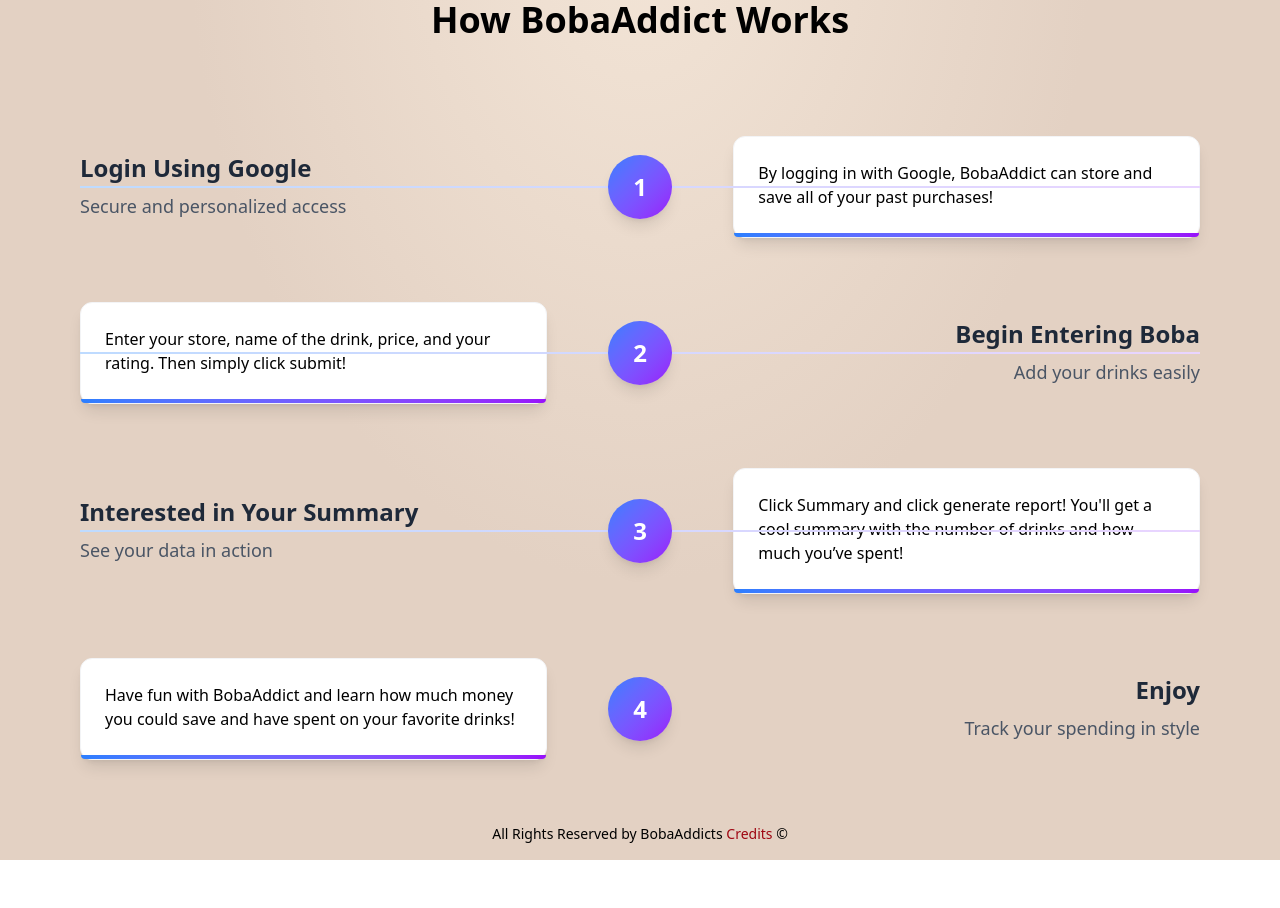
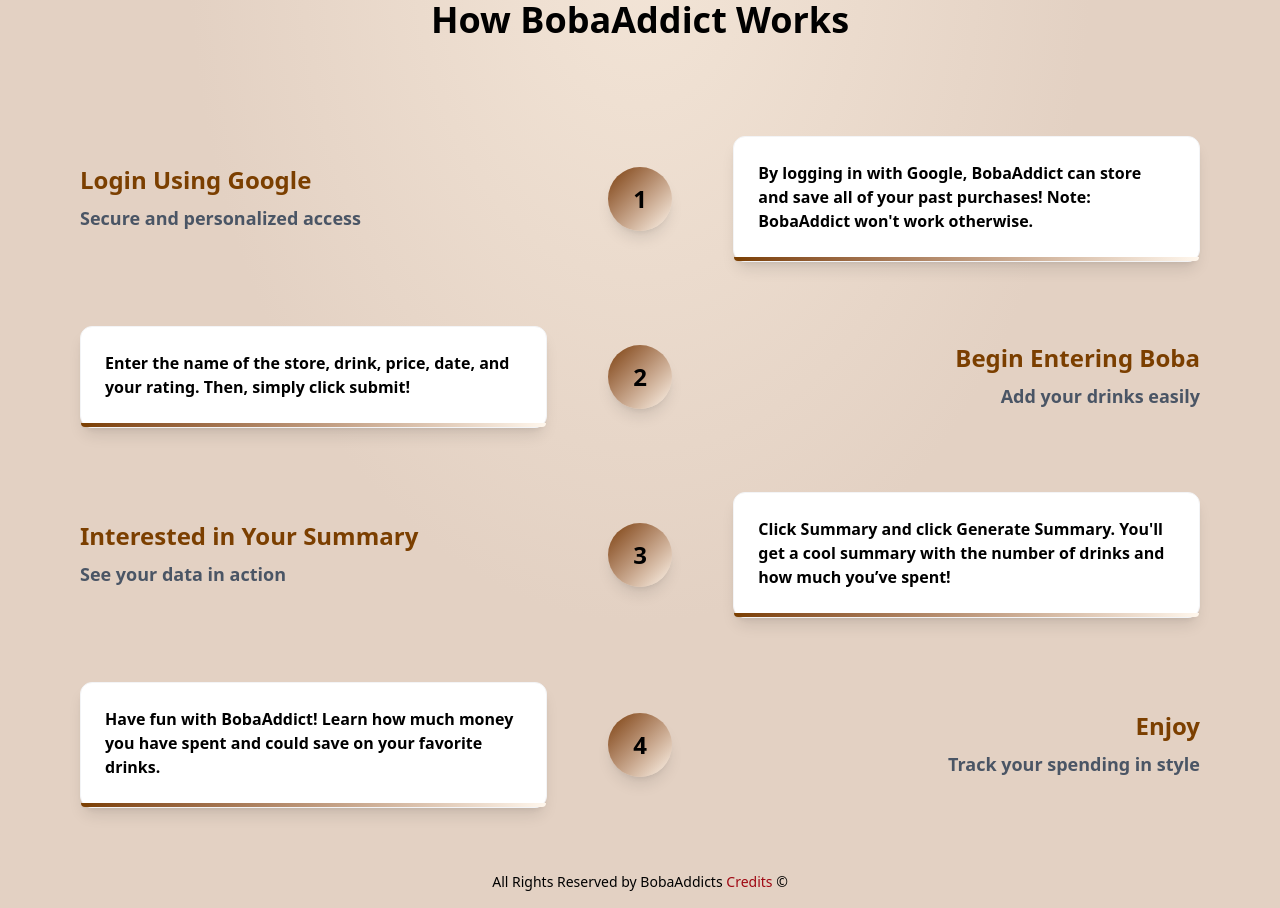
Before and after one commit to acaaron23/bobaaddict, a Next.js app: page / in a window 1280 px wide. Shown: the part 1040-1948 px from the top of the page. Before the commit the page ends 1900 px from the top, so only its background shows below. Built offline with nearby package versions, Linux system fonts and the light colour scheme; no server answers.

Commit message:
Fixed menu and additional UI

```diff
--- a/app/components/ZigZagSteps.tsx
+++ b/app/components/ZigZagSteps.tsx
@@ -19,11 +19,9 @@ interface ZigzagStepsProps {
 const ZigZagSteps: React.FC<ZigzagStepsProps> = ({ steps, className }) => {
     return (
         <div className={cn("relative max-w-6xl mx-auto py-12 px-4", className)}>
-            <div className="absolute left-8 top-0 bottom-0 w-0.5 bg-gradient-to-b from-blue-400 to-purple-400 md:hidden" />
 
             {steps.map((step, index) => {
                 const isEven = index % 2 === 0;
-                const isLast = index === steps.length - 1;
 
                 return (
                     <div
@@ -34,50 +32,52 @@ const ZigZagSteps: React.FC<ZigzagStepsProps> = ({ steps, className }) => {
                             !isEven && "md:flex-row-reverse"
                         )}
                     >
-                        {!isLast && (
-                            <div className="hidden md:block absolute top-1/2 left-1/2 transform -translate-x-1/2 -translate-y-1/2 w-full h-0.5 bg-gradient-to-r from-blue-200 to-purple-200 z-0" />
-                        )}
 
                         <div className="absolute left-4 md:left-1/2 md:transform md:-translate-x-1/2 z-10">
-                            <div className="w-16 h-16 bg-gradient-to-br from-blue-500 to-purple-600 rounded-full flex items-center justify-center shadow-lg transform transition-all duration-300 hover:scale-110">
+                            <div className="w-16 h-16 bg-gradient-to-br from-[#7B3F00] to-[#FFF7ED] rounded-full flex items-center justify-center shadow-lg transform transition-all duration-300 hover:scale-110">
                                 {step.icon || (
-                                    <span className="text-2xl font-bold text-white">
+                                    <span className="text-2xl font-bold text-black">
                     {step.id}
                   </span>
                                 )}
                             </div>
                         </div>
 
-                        <div className={cn(
+                        <div
+                            className={cn(
                                 "flex flex-col md:flex-row md:items-center md:justify-between w-full",
                                 !isEven && "md:flex-row-reverse"
-                        )}>
-                            <div className={cn(
+                            )}
+                        >
+                            <div
+                                className={cn(
                                     "ml-24 md:ml-0 md:w-5/12 mb-6 md:mb-0",
                                     !isEven && "md:text-right"
-                            )}>
+                                )}
+                            >
                                 <div className="group cursor-pointer">
-                                    <h3 className="text-2xl font-bold text-gray-800 mb-2 transition-colors duration-300 group-hover:text-blue-600">
+                                    <h3 className="text-2xl font-extrabold text-[#7B3F00] mb-2 transition-colors duration-300 group-hover:text-black">
                                         {step.title}
                                     </h3>
-                                    <p className="text-gray-600 text-lg leading-relaxed">
+                                    <p className="text-gray-600 text-lg font-semibold leading-relaxed">
                                         {step.description}
                                     </p>
                                 </div>
                             </div>
 
-                            <div className={cn(
+                            <div
+                                className={cn(
                                     "ml-24 md:ml-0 md:w-5/12",
                                     !isEven && "md:text-left"
-                            )}>
+                                )}
+                            >
                                 <div className="bg-white rounded-xl shadow-lg hover:shadow-xl transition-all duration-300 transform hover:-translate-y-1 border border-gray-100">
                                     <div className="p-6">
-                                        <div className="prose prose-gray max-w-none">
+                                        <div className="prose prose-gray font-bold max-w-none">
                                             {step.content}
                                         </div>
                                     </div>
-
-                                    <div className="h-1 bg-gradient-to-r from-blue-500 to-purple-600 rounded-b-xl" />
+                                    <div className="h-1 bg-gradient-to-r from-[#7B3F00] to-[#FFF7ED] rounded-b-xl" />
                                 </div>
                             </div>
                         </div>
--- a/app/page.tsx
+++ b/app/page.tsx
@@ -20,25 +20,25 @@ export default function Home() {
             id: 1,
             title: "Login Using Google",
             description: "Secure and personalized access",
-            content: "By logging in with Google, BobaAddict can store and save all of your past purchases!",
+            content: "By logging in with Google, BobaAddict can store and save all of your past purchases! Note: BobaAddict won't work otherwise. ",
         },
         {
             id: 2,
             title: "Begin Entering Boba",
             description: "Add your drinks easily",
-            content: "Enter your store, name of the drink, price, and your rating. Then simply click submit!",
+            content: "Enter the name of the store, drink, price, date, and your rating. Then, simply click submit!",
         },
         {
             id: 3,
             title: "Interested in Your Summary",
             description: "See your data in action",
-            content: "Click Summary and click generate report! You'll get a cool summary with the number of drinks and how much you’ve spent!",
+            content: "Click Summary and click Generate Summary. You'll get a cool summary with the number of drinks and how much you’ve spent!",
         },
         {
             id: 4,
             title: "Enjoy",
             description: "Track your spending in style",
-            content: "Have fun with BobaAddict and learn how much money you could save and have spent on your favorite drinks!",
+            content: "Have fun with BobaAddict! Learn how much money you have spent and could save on your favorite drinks.",
         }
     ];
 
```
Lines whose indentation alone changed are shown as unchanged.
